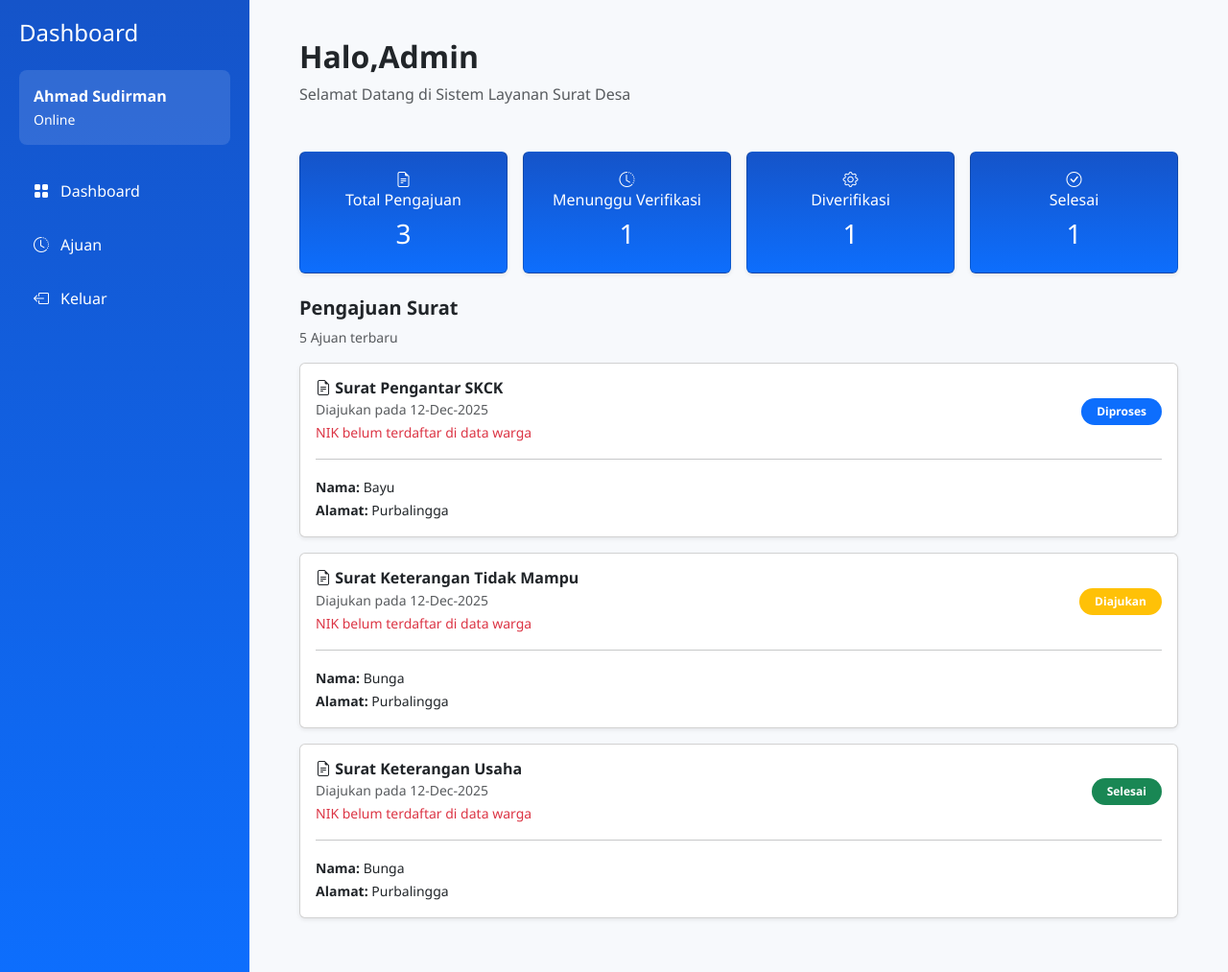
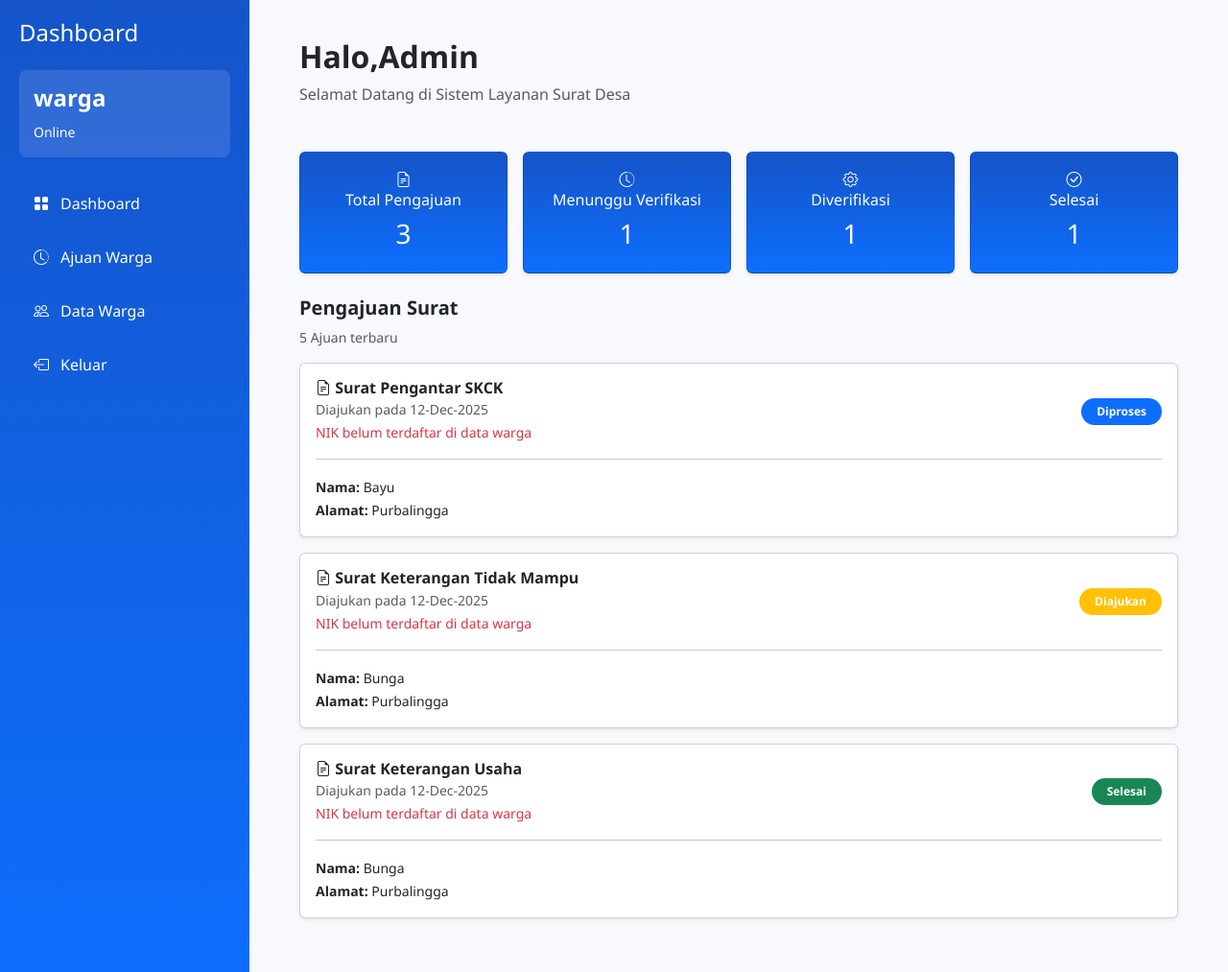
Before and after one commit to fadilah546/SILADES, a PHP site: page /Admin/index.php?p=dashboard in a window 1280 px wide. Shown: the whole page at 96% size. Run offline with PHP 8.4, Linux system fonts and the light colour scheme; a user stored in the database is signed in; data comes from the database, SQL or seed files in the repository; data that the repository does not hold is empty.

Commit message:
Update index.php

```diff
--- a/Admin/index.php
+++ b/Admin/index.php
@@ -2,6 +2,10 @@
 error_reporting(0);
 session_start();
 require_once "../config.php";
+
+if (!isset($_SESSION['username']) or $_SESSION['role'] != "admin") {
+  header("Location: ../index.php");
+}
 ?>
 
 <!DOCTYPE html>
@@ -15,6 +19,7 @@ require_once "../config.php";
   <!-- Bootstrap 5 -->
   <link href="https://cdn.jsdelivr.net/npm/bootstrap@5.3.0/dist/css/bootstrap.min.css" rel="stylesheet">
   <script src="https://cdn.jsdelivr.net/npm/bootstrap@5.3.0/dist/js/bootstrap.bundle.min.js"></script>
+  <link rel="stylesheet" href="https://cdn.jsdelivr.net/npm/bootstrap-icons/font/bootstrap-icons.css">
 
   <link rel="stylesheet" href="style.css">
 </head>
@@ -27,7 +32,7 @@ require_once "../config.php";
       <h4 class="mb-4">Dashboard</h4>
 
       <div class="profile-box mb-4">
-        <div class="fw-bold">Ahmad Sudirman</div>
+        <h4 class="fw-bold"><?= $_SESSION['username'] ?></h4>
         <small>Online</small>
       </div>
 
@@ -35,10 +40,12 @@ require_once "../config.php";
         <i class="bi bi-grid-fill"></i> Dashboard
       </a>
 
-      <a class="menu-item text-white text-decoration-none" href="?p=ajuan_saya">
-        <i class="bi bi-clock-history"></i> Ajuan
+      <a class="menu-item text-white text-decoration-none" href="?p=ajuan">
+        <i class="bi bi-clock-history"></i> Ajuan Warga
       </a>
-
+      <a class="menu-item text-white text-decoration-none" href="?p=data_warga">
+        <i class="bi bi-people"></i> Data Warga
+      </a>
       <a class="menu-item text-white text-decoration-none mt-auto" href="?p=logout">
         <i class="bi bi-box-arrow-left"></i> Keluar
       </a>
@@ -52,8 +59,6 @@ require_once "../config.php";
 
   </div>
 
-  <!-- Bootstrap Icons -->
-  <link rel="stylesheet" href="https://cdn.jsdelivr.net/npm/bootstrap-icons@1.10.5/font/bootstrap-icons.css">
 
 </body>
 
```
